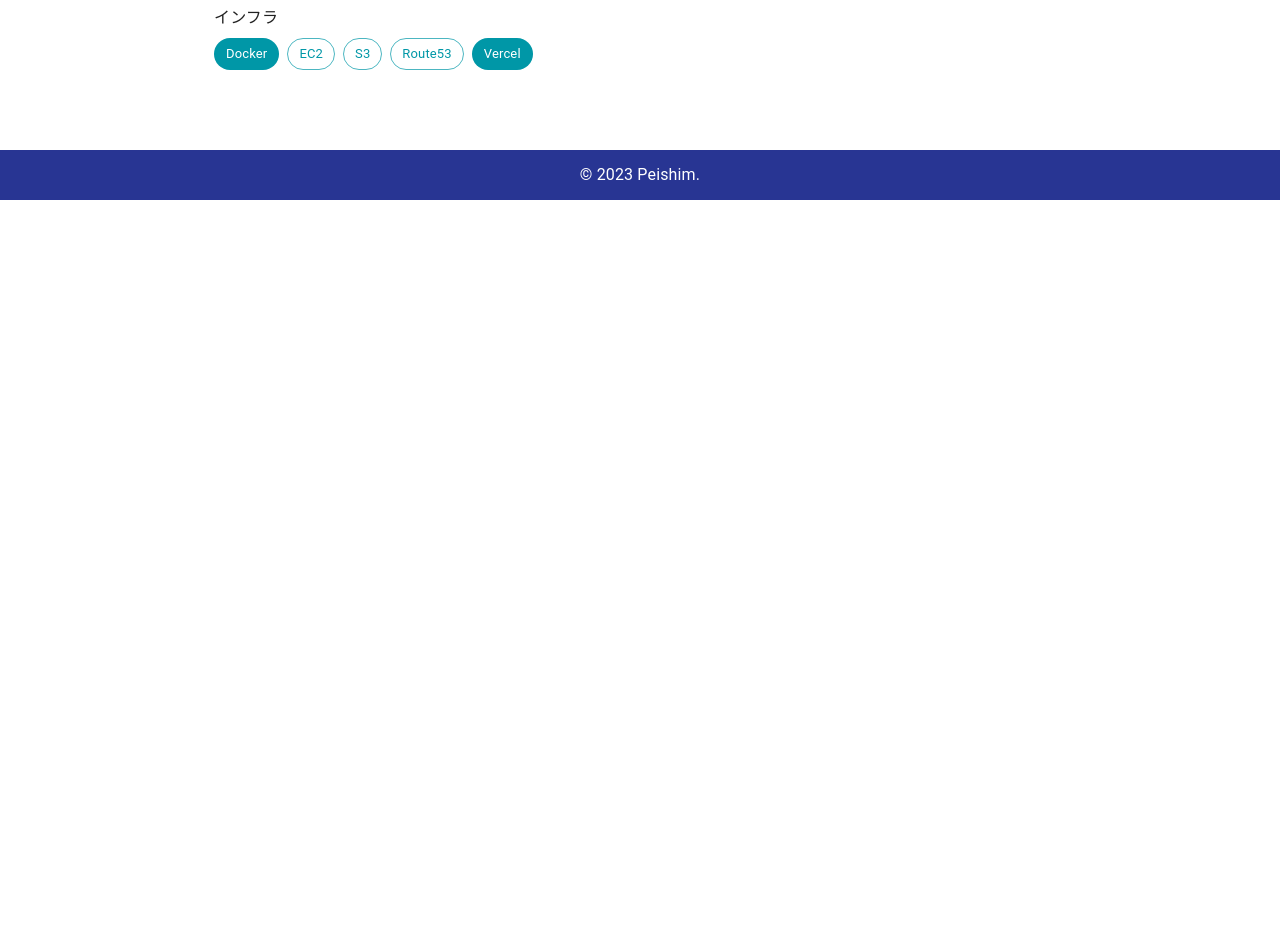
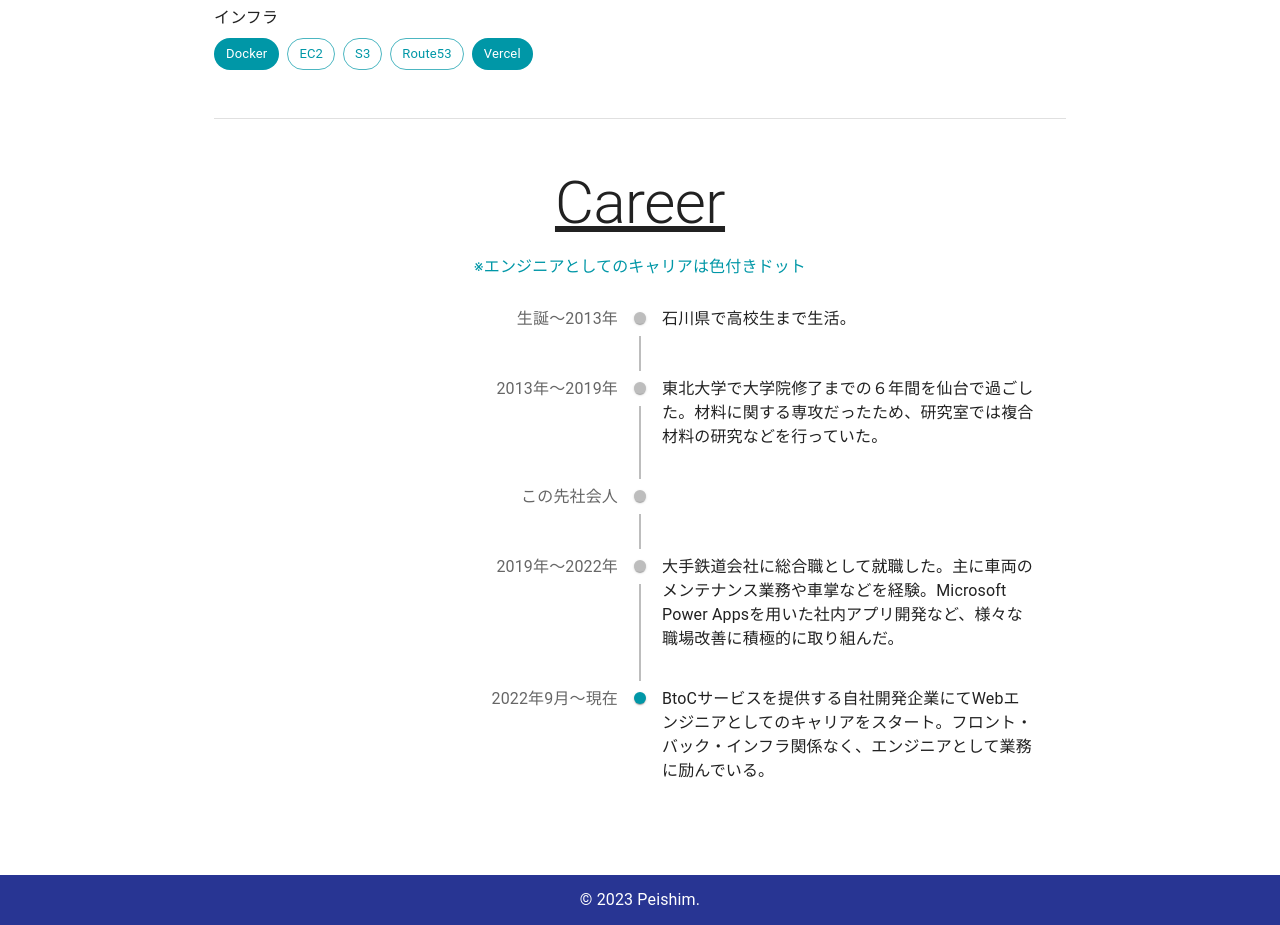
Before and after one commit to shimpei1494/pei-portfolio, a Next.js app: page /profile in a window 1280 px wide. Shown: the part 944-1869 px from the top of the page. Before the commit the page ends 1144 px from the top, so only its background shows below. Built offline with nearby package versions, Linux system fonts and the light colour scheme.

Commit message:
キャリア紹介を作成

```diff
--- a/pages/profile.tsx
+++ b/pages/profile.tsx
@@ -1,11 +1,17 @@
 
 import { GitHub } from "@mui/icons-material"
-import { Avatar, Box, Chip, Container, Stack, Typography } from "@mui/material"
+import { Avatar, Box, Chip, Container, Divider, Stack, Typography } from "@mui/material"
 import NextLink from "next/link"
-import { useState } from "react"
 import { Footer } from "../components/layouts/Footer"
 import Header from "../components/layouts/Header"
 import { HeadTag } from "../components/layouts/HeadTag"
+import Timeline from '@mui/lab/Timeline';
+import TimelineItem from '@mui/lab/TimelineItem';
+import TimelineSeparator from '@mui/lab/TimelineSeparator';
+import TimelineConnector from '@mui/lab/TimelineConnector';
+import TimelineContent from '@mui/lab/TimelineContent';
+import TimelineDot from '@mui/lab/TimelineDot';
+import { TimelineOppositeContent } from "@mui/lab"
 
 function Profile() {
   return (
@@ -23,6 +29,7 @@ function Profile() {
             </Typography>
           </Box>
           <Stack spacing={6}>
+            {/* アバター写真 */}
             <Box>
               <Stack alignItems='center'>
                 <Avatar alt="peishim_avatar" src="/images/profile/profile_avatar.jpg" sx={{ width: 300, height: 300 }} />
@@ -34,6 +41,7 @@ function Profile() {
                 </NextLink>
               </Stack>
             </Box>
+            {/* 自己紹介文 */}
             <Box>
               <Box sx={{backgroundColor: 'primary.main', opacity: 0.8,}} mb={1} pl={1} py={1}>
                 <Typography color={'white'}>
@@ -80,6 +88,67 @@ function Profile() {
                 <Chip label="Vercel" color="secondary" />
               </Stack>
             </Box>
+            <Divider />
+            {/* キャリア紹介 */}
+            <Box>
+              <Typography variant="h2" align='center' sx={{textDecoration: 'underline'}}>
+                Career
+              </Typography>
+              <Typography color='secondary' align="center" my={2}>
+                ※エンジニアとしてのキャリアは色付きドット
+              </Typography>
+              <Timeline>
+                <TimelineItem>
+                  <TimelineOppositeContent color="text.secondary">
+                    生誕〜2013年
+                  </TimelineOppositeContent>
+                  <TimelineSeparator>
+                    <TimelineDot />
+                    <TimelineConnector />
+                  </TimelineSeparator>
+                  <TimelineContent>石川県で高校生まで生活。</TimelineContent>
+                </TimelineItem>
+                <TimelineItem>
+                  <TimelineOppositeContent color="text.secondary">
+                    2013年〜2019年
+                  </TimelineOppositeContent>
+                  <TimelineSeparator>
+                    <TimelineDot />
+                    <TimelineConnector />
+                  </TimelineSeparator>
+                  <TimelineContent>東北大学で大学院修了までの６年間を仙台で過ごした。材料に関する専攻だったため、研究室では複合材料の研究などを行っていた。<br/><br/></TimelineContent>
+                </TimelineItem>
+                <TimelineItem>
+                  <TimelineOppositeContent color="text.secondary">
+                    この先社会人
+                  </TimelineOppositeContent>
+                  <TimelineSeparator>
+                    <TimelineDot />
+                    <TimelineConnector />
+                  </TimelineSeparator>
+                  <TimelineContent></TimelineContent>
+                </TimelineItem>
+                <TimelineItem>
+                  <TimelineOppositeContent color="text.secondary">
+                    2019年〜2022年
+                  </TimelineOppositeContent>
+                  <TimelineSeparator>
+                    <TimelineDot />
+                    <TimelineConnector />
+                  </TimelineSeparator>
+                  <TimelineContent>大手鉄道会社に総合職として就職した。主に車両のメンテナンス業務や車掌などを経験。Microsoft Power Appsを用いた社内アプリ開発など、様々な職場改善に積極的に取り組んだ。<br/><br/></TimelineContent>
+                </TimelineItem>
+                <TimelineItem>
+                  <TimelineOppositeContent color="text.secondary">
+                    2022年9月〜現在
+                  </TimelineOppositeContent>
+                  <TimelineSeparator>
+                    <TimelineDot color="secondary" />
+                  </TimelineSeparator>
+                  <TimelineContent>BtoCサービスを提供する自社開発企業にてWebエンジニアとしてのキャリアをスタート。フロント・バック・インフラ関係なく、エンジニアとして業務に励んでいる。</TimelineContent>
+                </TimelineItem>
+              </Timeline>
+            </Box>
           </Stack>
         </Container>
       <Footer />
```
